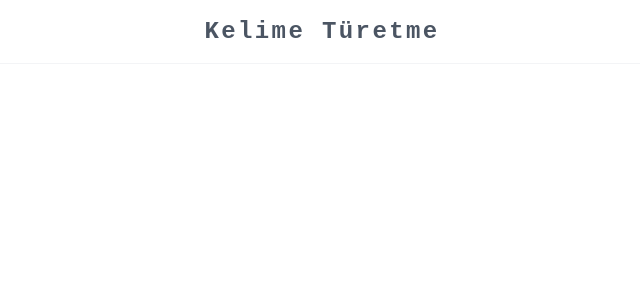
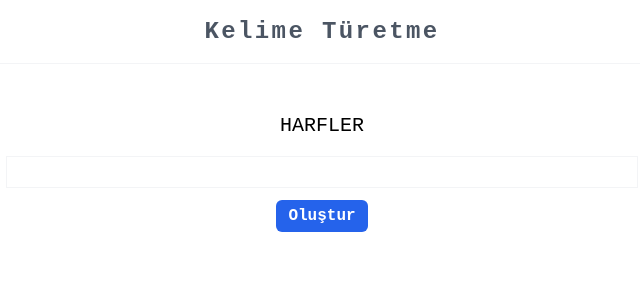
Before and after one commit to mertdagistan/Construct-Turkish-words-from-letters, a Next.js app: page / in a window 1280 px wide. Shown: the top 300 px of the page, without its empty margins (318-958 px from the left). Built offline with nearby package versions, Linux system fonts and the light colour scheme.

Commit message:
create home page

```diff
--- a/pages/index.js
+++ b/pages/index.js
@@ -1,24 +1,129 @@
 import Head from "next/head";
+import { useState } from "react";
+import classnames from "classnames";
 
 export default function Home() {
+  const [letters, setLetters] = useState("");
+  const [words, setWords] = useState([]);
+  const [alert, setAlert] = useState(false);
+  const handleChange = (event) => {
+    setLetters(event.target.value);
+  };
+
+  const handleKeyDown = (event) => {
+    if (event.key === "Enter") {
+      // 👇 Get input value
+      get_words();
+    }
+  };
+
+  const get_words = async () => {
+    if (letters.length > 0) {
+      var response = await fetch("/api/words?letters=" + letters);
+      var result = await response.json();
+      await setWords(result.data);
+    }
+  };
+
+  const handle_alert = (message, type) => {
+    if (alert !== false) clearTimeout(timeout);
+    setAlert({
+      msg: message,
+      type: type,
+    });
+
+    var timeout = setTimeout(() => {
+      setAlert(false);
+    }, 5000);
+  };
+
   return (
     <>
       <Head>
         <title>Harflerden Kelime Türetme</title>
-        <meta
-          name="description"
-          content="Karışık harflerden kelime türetme"
-        />
+        <meta name="description" content="Karışık harflerden kelime türetme" />
         <meta name="viewport" content="width=device-width, initial-scale=1" />
         <link rel="icon" href="/favicon.ico" />
       </Head>
 
-      <main>
-        <div className="flex items-center ">
+      {alert && (
+        <div
+          className={classnames({
+            "absolute right-5 top-5 w-60 z-50 p-2 rounded-lg": true,
+            "bg-green-600 text-white": alert.type === "success",
+          })}
+        >
+          <div>
+            <label>{alert.type === "success" ? "Başarılı" : "Başarısız"}</label>
+          </div>
+          <div>
+            <p className="text-sm">{alert.msg}</p>
+          </div>
+        </div>
+      )}
 
+      <main className="p-2">
+        <div className="flex items-center justify-center my-10 flex-col ">
+          <label className="text-xl">HARFLER</label>
+          <input
+            name="letters"
+            className="border-gray-100 border w-2/4 h-8 focus:outline-none px-3 text-center text-gray-500 mt-4"
+            onChange={handleChange}
+            value={letters}
+            onKeyDown={handleKeyDown}
+          />
+          <button
+            className="px-3 py-1 bg-blue-600 rounded-md text-white font-semibold mt-3"
+            onClick={get_words}
+          >
+            Oluştur
+          </button>
         </div>
+
+        {words.length > 0 && (
+          <div className="flex flex-col md:flex-row flex-wrap gap-0 md:gap-5">
+            {words.map((k, index) => {
+              return (
+                <div
+                  key={k.length}
+                  className={classnames({
+                    "my-5 md:my-10 border-gray-200 border py-3 px-2 width-50": true,
+                    "bg-gray-50": index % 2 == 0,
+                  })}
+                >
+                  <label>{k.length} harfli words</label>
+
+                  <div className="flex gap-5 flex-wrap mt-3">
+                    {k.values.length > 0 &&
+                      k.values.map((v) => {
+                        return (
+                          <label
+                            className={classnames({
+                              "bg-white px-3 py-1 rounded-lg cursor-pointer hover:bg-gray-300":
+                                index % 2 == 0,
+                              "bg-gray-100 px-3 py-1 rounded-lg cursor-pointer hover:bg-gray-300":
+                                index % 2 == 1,
+                            })}
+                            key={v}
+                            onClick={() => {
+                              navigator.clipboard.writeText(v);
+                              handle_alert(
+                                `"${v}" panoya kaydedildi.`,
+                                "success"
+                              );
+                            }}
+                          >
+                            {v}
+                          </label>
+                        );
+                      })}
+                  </div>
+                </div>
+              );
+            })}
+          </div>
+        )}
       </main>
-
     </>
   );
 }
```
